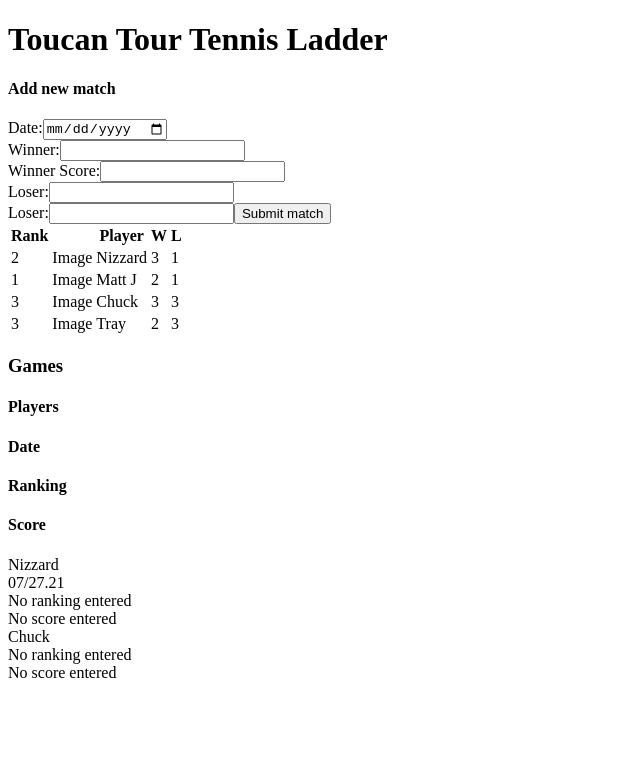
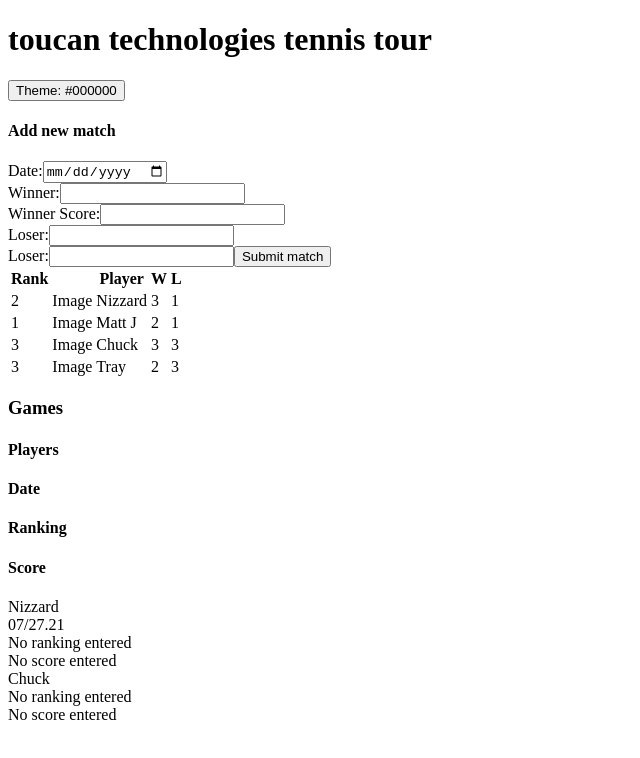
Before and after one commit to alstonwhite/tennis-ladder-arch, a React (Create React App) app: page / in a window 1280 px wide. Shown: the top 758 px of the page, without its empty margins (0-640 px from the left). Built offline with nearby package versions, Linux system fonts and the light colour scheme.

Commit message:
Added theme context skeleton

```diff
--- a/src/App.js
+++ b/src/App.js
@@ -1,5 +1,7 @@
 import React, { useState } from 'react'
 
+import { ThemeProvider } from './contexts/ThemeContext'
+import Header from './components/Header'
 import LadderRankings from './components/LadderRankings'
 import MatchesDisplay from './components/MatchesDisplay'
 import AddMatch from './components/AddMatch'
@@ -11,10 +13,12 @@ function App() {
 
   return (
     <>
-      <h1>Toucan Tour Tennis Ladder</h1>
-      <AddMatch/>
-      <LadderRankings players={ladder.players}/>
-      <MatchesDisplay matches={ladder.matches}/>
+      <ThemeProvider>
+        <Header/>
+        <AddMatch/>
+        <LadderRankings players={ladder.players}/>
+        <MatchesDisplay matches={ladder.matches}/>
+      </ThemeProvider>
     </>
   );
 }
--- /dev/null
+++ b/src/components/Header.js
@@ -0,0 +1,17 @@
+import React from 'react';
+
+import { useTheme } from '../contexts/ThemeContext';
+
+const Header = () => {
+
+    const { theme, updateTheme } = useTheme();
+
+    return (
+        <div >
+            <h1>toucan technologies tennis tour</h1>
+            <button onClick={updateTheme} syle={{color: theme.color, backgroundColor: theme.backgroundColor}}>Theme: {theme.color}</button>
+        </div>
+    )
+}
+
+export default Header;
--- /dev/null
+++ b/src/contexts/ThemeContext.js
@@ -0,0 +1,34 @@
+import React, { useContext, useState } from 'react';
+
+const themes = {
+    light: {
+        color: '#000000',
+        backgroundColor: '#eeeeee',
+    },
+    dark: {
+        color: '#ffffff',
+        backgroundColor: '#222222',
+    },
+  };
+
+const ThemeContext = React.createContext();
+
+export const useTheme = () => useContext(ThemeContext);
+
+export const ThemeProvider = ({ children }) => {
+
+    const [theme, setTheme] = useState(themes.light);
+
+    const updateTheme = () => {
+        setTheme(theme === themes.light ? themes.dark : themes.light);
+        console.log(theme === themes.light ? themes.dark : themes.light);
+    }
+
+    const value = {theme, updateTheme};
+
+    return (
+        <ThemeContext.Provider value={value}>
+            { children }
+        </ThemeContext.Provider>
+    )
+}
```
